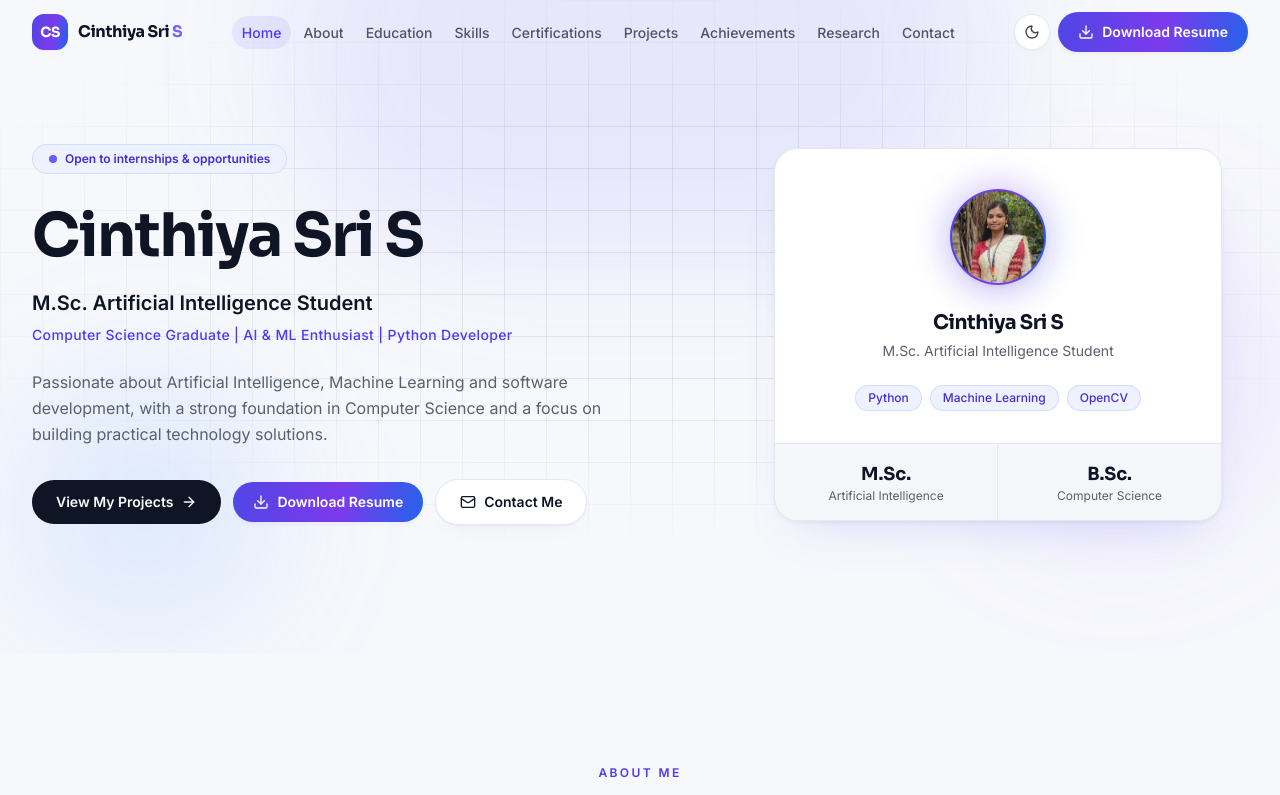
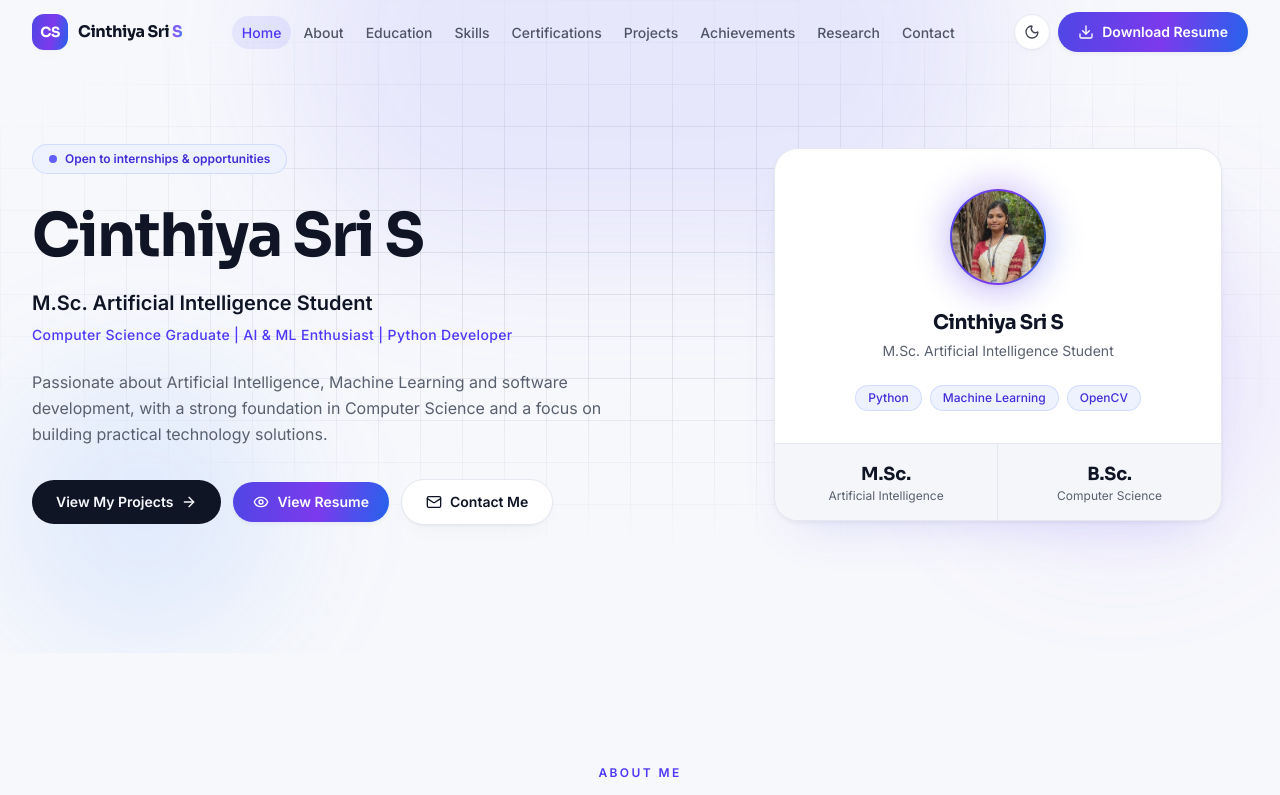
Before and after one commit to cinthiyasuresh/sri_portfolio, a React (Vite) app: page / in a window 1280 px wide. Shown: the top 795 px of the page. Built offline with nearby package versions, Linux system fonts and the light colour scheme.

Commit message:
feat: add view resume option

```diff
--- a/src/components/Hero.jsx
+++ b/src/components/Hero.jsx
@@ -193,7 +193,7 @@ export default function Hero() {
               View My Projects
               <ArrowRight className="h-4 w-4" aria-hidden="true" />
             </a>
-            <ResumeButton />
+            <ResumeButton action="view" />
             <a
               href="#contact"
               className="inline-flex items-center gap-2 rounded-full border border-border bg-surface px-6 py-3 text-sm font-semibold text-foreground shadow-card transition duration-200 hover:border-indigo-300 hover:text-indigo-600 active:scale-[0.98] dark:hover:border-indigo-400/40 dark:hover:text-indigo-300"
--- a/src/components/common/ResumeButton.jsx
+++ b/src/components/common/ResumeButton.jsx
@@ -1,5 +1,5 @@
 import { useState } from "react";
-import { Download, FileText } from "lucide-react";
+import { Download, Eye, FileText } from "lucide-react";
 import { RESUME_URL, resumeExists, downloadResume } from "../../lib/resume.js";
 
 const variantStyles = {
@@ -8,10 +8,14 @@ const variantStyles = {
     "border border-indigo-200 text-indigo-700 hover:bg-indigo-50 dark:border-indigo-400/25 dark:text-indigo-300 dark:hover:bg-indigo-500/10",
 };
 
-export default function ResumeButton({ variant = "solid", className = "" }) {
+export default function ResumeButton({ variant = "solid", action = "download", className = "" }) {
   const [hint, setHint] = useState(false);
+  const isView = action === "view";
+  const label = isView ? "View Resume" : "Download Resume";
+  const ActionIcon = isView ? Eye : Download;
 
   async function handleClick(e) {
+    if (isView) return;
     e.preventDefault();
     const ok = await resumeExists();
     if (ok) {
@@ -26,14 +30,16 @@ export default function ResumeButton({ variant = "solid", className = "" }) {
     <div className={`relative inline-flex ${className}`}>
       <a
         href={RESUME_URL}
-        onClick={handleClick}
-        aria-label="Download Resume"
+        onClick={isView ? undefined : handleClick}
+        target={isView ? "_blank" : undefined}
+        rel={isView ? "noopener noreferrer" : undefined}
+        aria-label={label}
         className={`inline-flex w-full items-center justify-center gap-2 rounded-full px-5 py-2.5 text-sm font-semibold transition duration-200 active:scale-[0.98] ${variantStyles[variant]}`}
       >
-        <Download className="h-4 w-4" aria-hidden="true" />
-        Download Resume
+        <ActionIcon className="h-4 w-4" aria-hidden="true" />
+        {label}
       </a>
-      {hint && (
+      {!isView && hint && (
         <span
           role="status"
           className="absolute -bottom-9 left-1/2 z-50 w-max -translate-x-1/2 rounded-lg border border-border bg-surface px-3 py-1.5 text-xs text-muted shadow-card"
```
